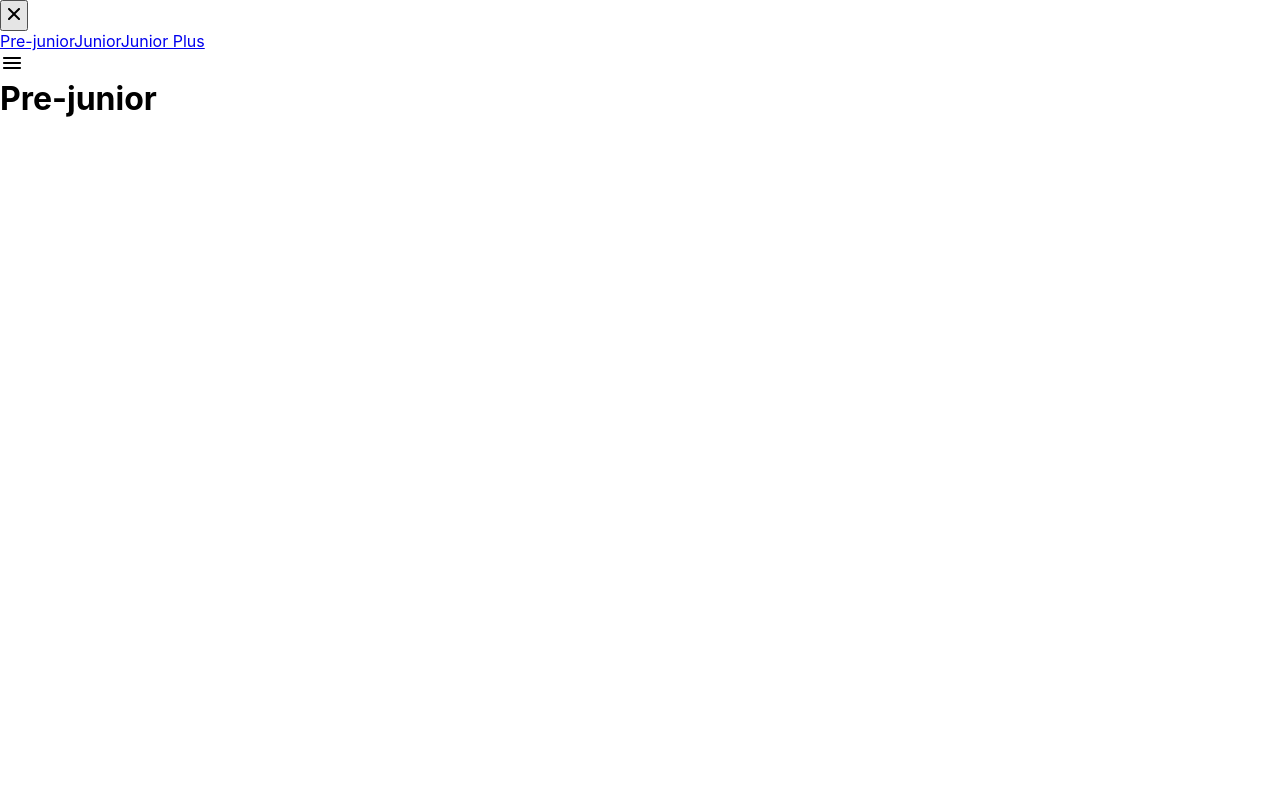
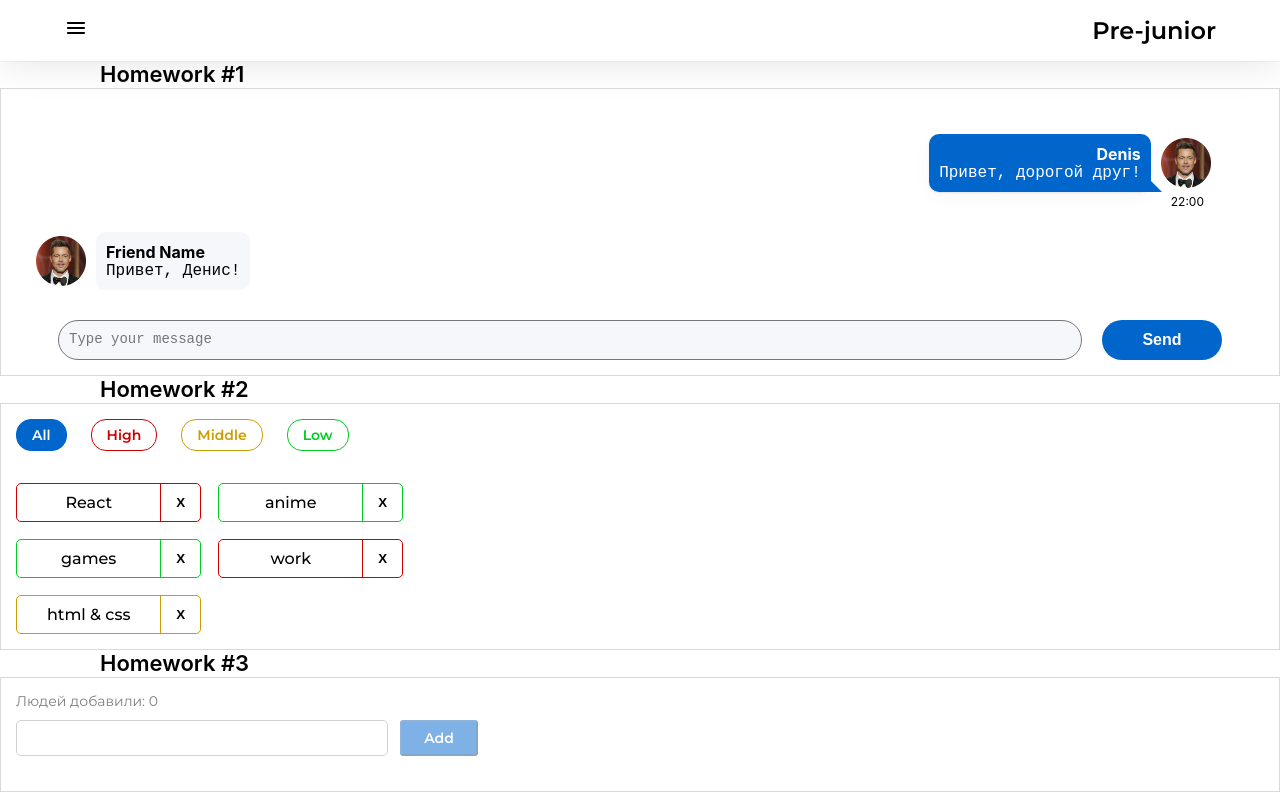
Before and after one commit to IgnatZakalinsky/hws2, a React (Create React App) app: page /#/pre-junior in a window 1280 px wide. Shown: the top 795 px of the page. Built offline with nearby package versions, Linux system fonts and the light colour scheme.

Commit message:
made header and sidebar

```diff
--- a/package.json
+++ b/package.json
@@ -14,13 +14,14 @@
     "@types/node": "16.11.56",
     "@types/react": "18.0.17",
     "@types/react-dom": "18.0.6",
+    "@types/react-router-dom": "^5.3.3",
     "@types/uuid": "8.3.4",
     "axios": "0.27.2",
     "gh-pages": "^5.0.0",
     "react": "18.2.0",
     "react-dom": "18.2.0",
     "react-redux": "8.0.4",
-    "react-router-dom": "6.4.3",
+    "react-router-dom": "^6.13.0",
     "react-scripts": "5.0.1",
     "redux": "4.2.0",
     "typescript": "4.7.4",
--- a/src/s2-homeworks/hw05/HW5.tsx
+++ b/src/s2-homeworks/hw05/HW5.tsx
@@ -4,9 +4,9 @@
 import Pages from './Pages'
 
 /*
-* 1 - в файле Pages.tsx дописать роуты на все страницы
-* 2 - в файле Sidebar.tsx дописать className так чтоб вешался класс s.active когда мы уже на соответствующей странице
-* 3 - застилизовать хэдэр и сайдбар в соответствии с дизайном
+* 1 - в файле Pages.tsx дописать роуты на все страницы DONE
+* 2 - в файле Sidebar.tsx дописать className так чтоб вешался класс s.active когда мы уже на соответствующей странице DONE
+* 3 - застилизовать хэдэр и сайдбар в соответствии с дизайном DONE
 * */
 
 function HW5() {
--- a/src/s2-homeworks/hw05/Pages.tsx
+++ b/src/s2-homeworks/hw05/Pages.tsx
@@ -19,13 +19,11 @@
                 {/*роутинг будут писать студенты*/}
                 {/*в начале мы попадаем на страницу '/' и переходим сразу на страницу /pre-junior*/}
                 {/*<Route ...*/}
-
-                {/*роуты для /pre-junior, /junior, /junior-plus*/}
-                {/*<Route ...*/}
-                {/*<Route ...*/}
-                {/*<Route ...*/}
-
-                {/*роут для несуществующей страницы должен отрисовать <Error404 />*/}
+                <Route path={"/"} element={<Navigate to={PATH.PRE_JUNIOR}/>}/>
+                <Route path={PATH.PRE_JUNIOR} element={<PreJunior/>}/>
+                <Route path={PATH.JUNIOR} element={<Junior/>}/>
+                <Route path={PATH.JUNIOR_PLUS} element={<JuniorPlus/>}/>
+                <Route path={"*"} element={<Error404/>}/>
                 {/*<Route ...*/}
             </Routes>
         </div>
--- a/src/s2-homeworks/hw05/header/Header.module.css
+++ b/src/s2-homeworks/hw05/header/Header.module.css
@@ -1,8 +1,21 @@
 .burgerMenuIcon {
+    width: 24px;
+    height: 24px;
 }
 
 .header {
+    display: flex;
+    background: #FFF;
+    box-shadow: 0px 0px 2px 0px rgba(29, 33, 38, 0.10), 0px 0px 40px 0px rgba(29, 33, 38, 0.13);
+    justify-content: space-between;
+    padding: 2vh 5vw;
 }
 
 .header h1 {
+    display: flex;
+    color: #000;
+    font-size: 24px;
+    font-family: Montserrat;
+    font-weight: 600;
+
 }
--- a/src/s2-homeworks/hw05/layout/Layout.tsx
+++ b/src/s2-homeworks/hw05/layout/Layout.tsx
@@ -1,6 +1,7 @@
 import React, { FC, ReactNode, useEffect, useState } from 'react'
 import { Header } from '../header/Header'
 import { Sidebar } from '../sidebar/Sidebar'
+import Error404 from "../pages/Error404";
 
 type PropsType = {
     children: ReactNode
--- a/src/s2-homeworks/hw05/sidebar/Sidebar.module.css
+++ b/src/s2-homeworks/hw05/sidebar/Sidebar.module.css
@@ -1,25 +1,71 @@
 .sidebar {
+    position: fixed;
+    top: 0;
+    left: -300px;
+    width: 300px;
+    height: 100%;
+    background-color: #fff;
+    transition: left 0.3s ease-in-out;
+    z-index: 1000;
 }
 
 .sidebar.open {
+    display: flex;
+    flex-direction: column;
+    justify-content: right;
+    left: 0;
+    z-index: 1000;
 }
 
 .background {
+    position: fixed;
+    top: 0;
+    left: 0;
+    width: 100%;
+    height: 100%;
+    background-color: rgba(0, 0, 0, 0.5);
+    z-index: 999;
 }
 
 .nav {
+    display: flex;
+    flex-direction: column;
+    justify-content: center;
+    padding-left: 20%;
+    text-decoration: none;
+    color: #000;
 }
 
 .nav a {
+    display: block;
+    padding: 0.5rem;
+    color: #000;
+    font-size: 22px;
+    font-family: Montserrat;
+    font-weight: 600;
+    text-decoration: none;
 }
 
 .nav a:hover {
+    color: #58ACFF;
 }
 
 .nav a.active {
+    color: #0059B2;
+    font-size: 22px;
+    font-family: Montserrat;
+    font-weight: 600;
+    text-decoration-line: underline;
 }
 .close {
+    border: none;
+    background-color: #fff;
+    display: flex;
+    justify-content: right;
+    padding: 16px 24px 0 0;
 }
 
 .close img {
+    width: 24px;
+    height: 24px;
 }
--- a/src/s2-homeworks/hw05/sidebar/Sidebar.tsx
+++ b/src/s2-homeworks/hw05/sidebar/Sidebar.tsx
@@ -1,5 +1,5 @@
 import React, {FC} from 'react'
-import {NavLink} from 'react-router-dom'
+import {NavLink, useLocation} from "react-router-dom";
 import s from './Sidebar.module.css'
 import {PATH} from '../Pages'
 import closeIcon from './closeOutline.svg'
@@ -10,6 +10,8 @@
 }
 
 export const Sidebar: FC<PropsType> = ({open, handleClose}) => {
+
+    const location = useLocation();
     const sidebarClass = s.sidebar
         + (open ? ' ' + s.open : '')
     return (
@@ -31,7 +33,7 @@
                         id={'hw5-pre-junior-link'}
                         to={PATH.PRE_JUNIOR}
                         onClick={handleClose}
-                        // className={...} // делает студент
+                        className={({isActive}) => isActive? s.active : ""} // делает студент
                     >
                         Pre-junior
                     </NavLink>
@@ -39,7 +41,7 @@
                         id={'hw5-junior-link'}
                         to={PATH.JUNIOR}
                         onClick={handleClose}
-                        // className={...} // делает студент
+                        className={({isActive}) => isActive? s.active : ""} // делает студент
                     >
                         Junior
                     </NavLink>
@@ -47,7 +49,7 @@
                         id={'hw5-junior-plus-link'}
                         to={PATH.JUNIOR_PLUS}
                         onClick={handleClose}
-                        // className={...} // делает студент
+                        className={({isActive}) => isActive? s.active : ""} // делает студент
                     >
                         Junior Plus
                     </NavLink>
```
Also changed, not shown: 1 other file (tests, documents, lock files or other folders).
